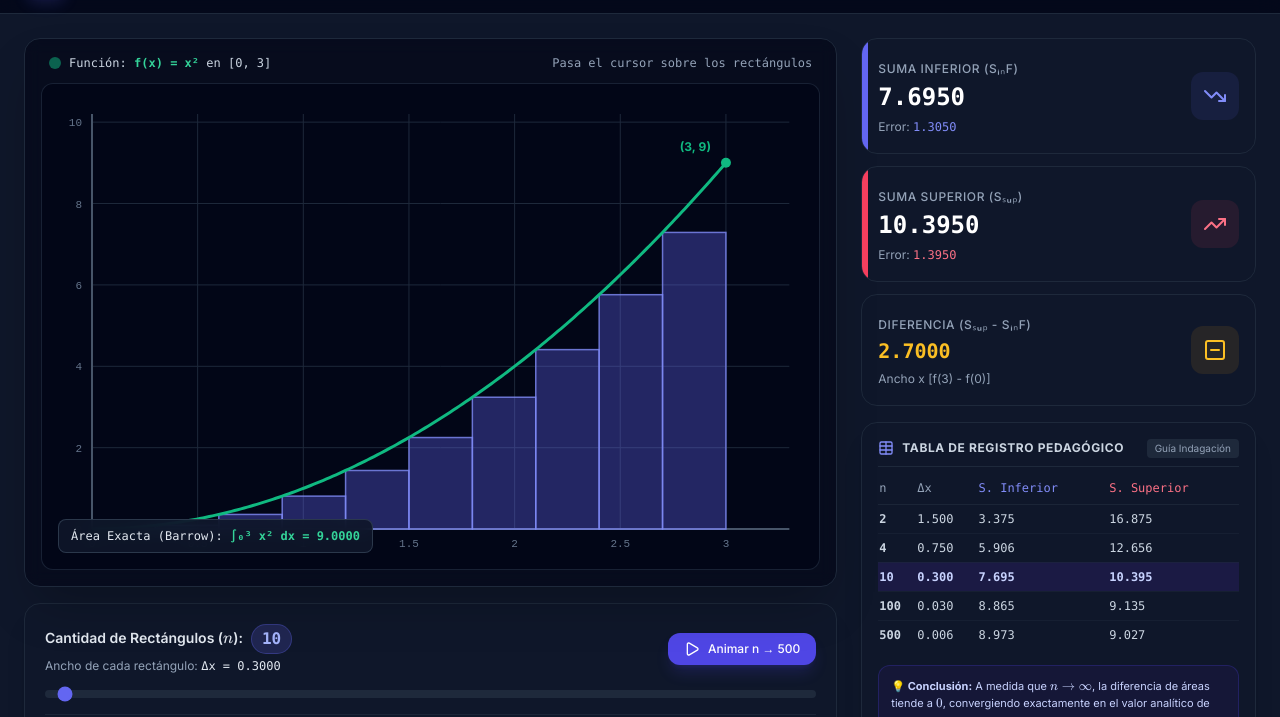
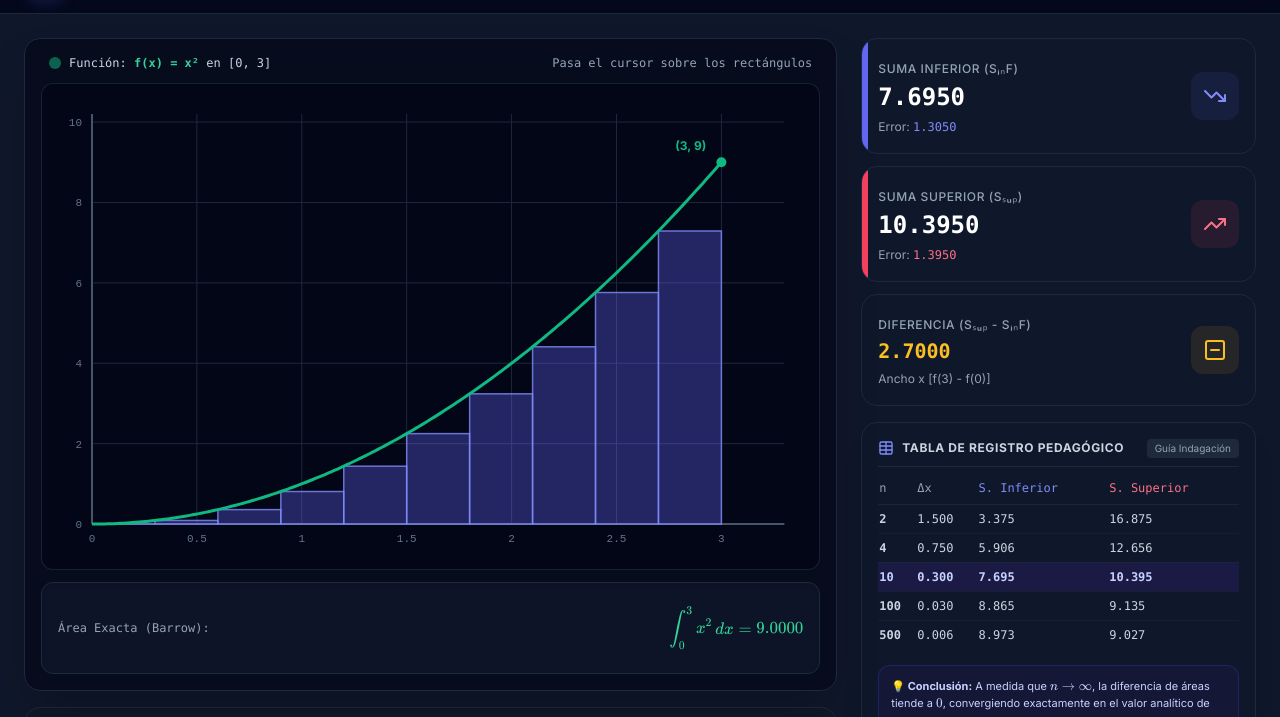
Before and after one commit to marinastrack/Explorador-Din-mico-de-Integrales-, a plain HTML site: page index.html in a window 1280 px wide. Shown: the part 65-782 px from the top of the page. Drawn offline with nearby package versions, Linux system fonts and the light colour scheme.

Commit message:
Add files via upload

```diff
--- a/index.html
+++ b/index.html
@@ -68,11 +68,12 @@
 
                 <div class="relative w-full aspect-[4/3] md:aspect-[16/10] bg-slate-950 rounded-xl overflow-hidden border border-slate-800/80">
                     <canvas id="simCanvas" class="w-full h-full block cursor-crosshair"></canvas>
+                </div>
 
-                    <!-- Overlay Badge for Integral -->
-                    <div class="absolute bottom-4 left-4 bg-slate-900/90 border border-slate-700/80 backdrop-blur px-3 py-2 rounded-lg text-xs font-mono text-slate-200">
-                        Área Exacta (Barrow): <span class="text-emerald-400 font-bold">∫₀³ x² dx = 9.0000</span>
-                    </div>
+                <!-- Overlay Badge for Integral (Placed below the plot canvas to prevent overlap with f(x) curve) -->
+                <div class="mt-3 flex justify-between items-center bg-slate-900/90 border border-slate-800 px-4 py-2.5 rounded-xl text-xs font-mono text-slate-200 shadow-inner">
+                    <span class="text-slate-400 font-medium">Área Exacta (Barrow):</span>
+                    <span class="text-emerald-400 font-bold text-sm">$$\int_0^3 x^2 \, dx = 9.0000$$</span>
                 </div>
             </div>
 
@@ -295,8 +296,8 @@
 
             ctx.clearRect(0, 0, width, height);
 
-            // Padding and coordinate transformation
-            const padding = { top: 30, right: 30, bottom: 40, left: 50 };
+            // Padding and coordinate transformation (Increased bottom padding for clear axis rendering)
+            const padding = { top: 30, right: 35, bottom: 45, left: 50 };
             const plotWidth = width - padding.left - padding.right;
             const plotHeight = height - padding.top - padding.bottom;
 
```
